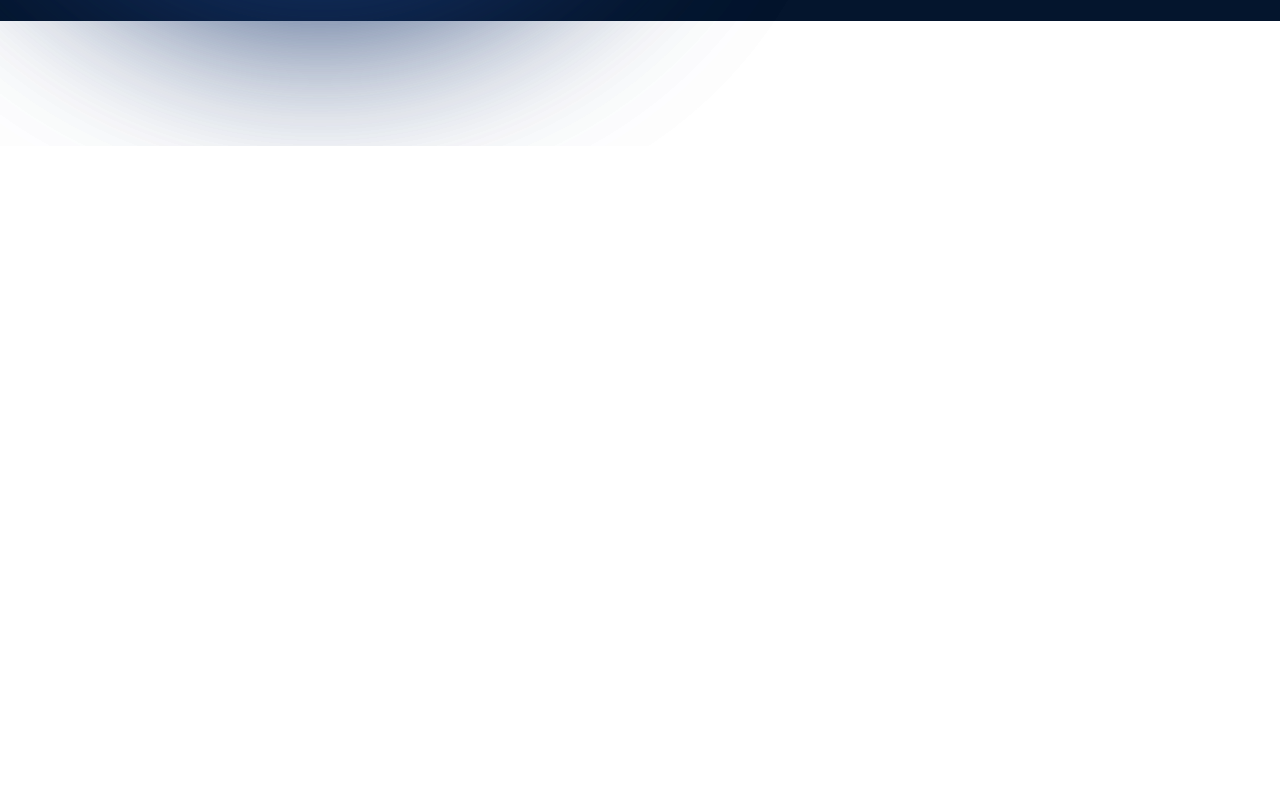
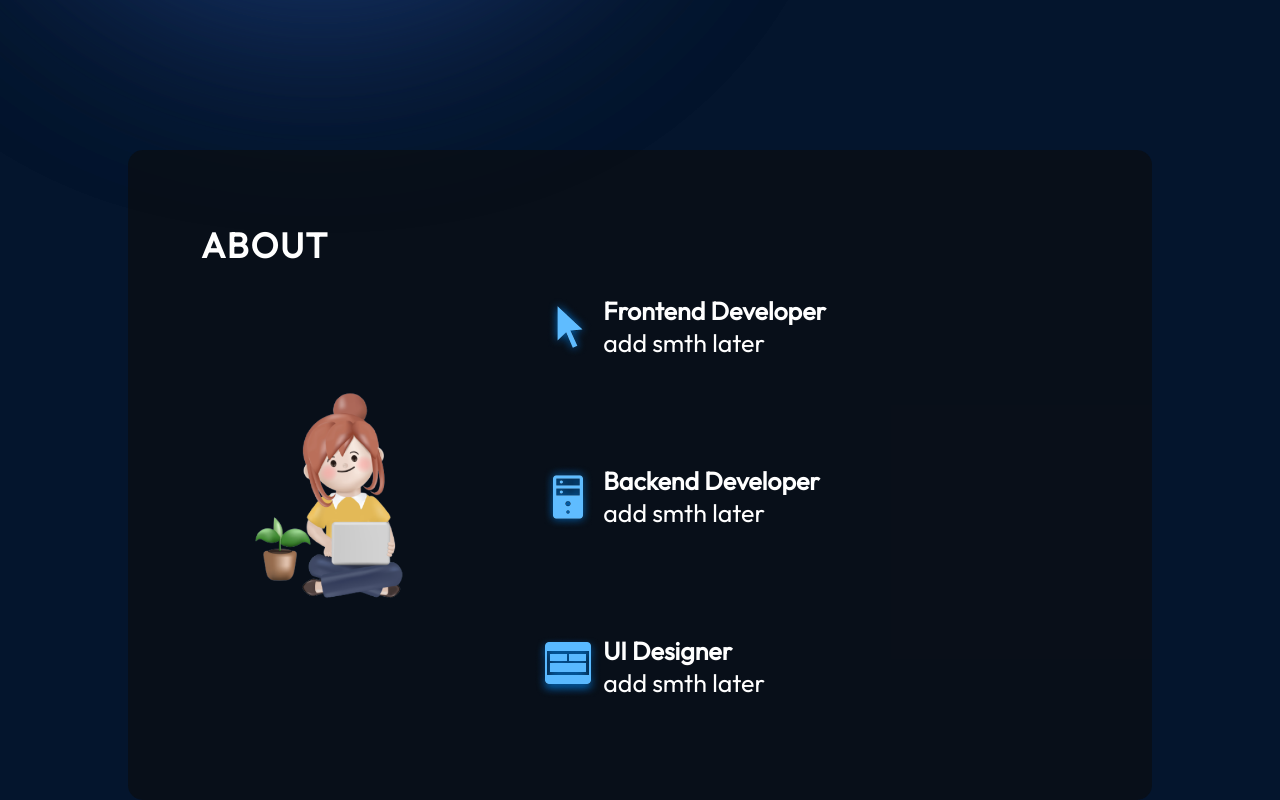
Before and after one commit to VezzzeL/VLFolio, a React (Vite) app: page / in a window 1280 px wide. Shown: the part 654-1454 px from the top of the page. Before the commit the page ends 800 px from the top, so only its background shows below. Built offline with nearby package versions, Linux system fonts and the light colour scheme.

Commit message:
About section added

```diff
--- a/index.html
+++ b/index.html
@@ -1,4 +1,4 @@
-<!doctype html>
+<!DOCTYPE html>
 <html lang="en">
   <head>
     <meta charset="UTF-8" />
--- a/src/App.jsx
+++ b/src/App.jsx
@@ -1,12 +1,14 @@
-import styles from './App.module.css';
-import { Hero } from './components/Hero/Hero';
-import { Navbar } from './components/Navbar/Navbar';
+import styles from "./App.module.css";
+import { About } from "./components/About/About";
+import { Hero } from "./components/Hero/Hero";
+import { Navbar } from "./components/Navbar/Navbar";
 
 function App() {
   return (
     <div className={styles.App}>
       <Navbar />
       <Hero />
+      <About />
     </div>
   );
 }
--- /dev/null
+++ b/src/components/About/About.jsx
@@ -0,0 +1,42 @@
+import React from "react";
+
+import styles from "./About.module.css";
+import { getImageUrl } from "../../utils";
+
+export const About = () => {
+  return (
+    <section className={styles.container} id='about'>
+      <h2 className={styles.title}>About</h2>
+      <div className={styles.content}>
+        <img
+          src={getImageUrl("about/aboutImage.png")}
+          alt="Me sitting with a laptop"
+          className={styles.aboutImage}
+        />
+        <ul className={styles.aboutItems}>
+          <li className={styles.aboutItem}>
+            <img src={getImageUrl("about/cursorIcon.png")} alt="Cursor icon" />
+            <div className={styles.aboutItemText}>
+              <h3>Frontend Developer</h3>
+              <p>add smth later</p>
+            </div>
+          </li>
+          <li className={styles.aboutItem}>
+            <img src={getImageUrl("about/serverIcon.png")} alt="Server icon" />
+            <div className={styles.aboutItemText}>
+              <h3>Backend Developer</h3>
+              <p>add smth later</p>
+            </div>
+          </li>
+          <li className={styles.aboutItem}>
+            <img src={getImageUrl("about/uiIcon.png")} alt="UI icon" />
+            <div className={styles.aboutItemText}>
+              <h3>UI Designer</h3>
+              <p>add smth later</p>
+            </div>
+          </li>
+        </ul>
+      </div>
+    </section>
+  );
+};
--- /dev/null
+++ b/src/components/About/About.module.css
@@ -0,0 +1,92 @@
+@import "../../vars.css";
+
+.container {
+  position: relative;
+  background-color: rgba(12, 12, 12, 0.6);
+  border-radius: 15px;
+  padding: 73px;
+  margin-top: 129px;
+  z-index: 1;
+  margin-left: 10%;
+  margin-right: 10%;
+}
+
+.title {
+  color: var(--color-text);
+  font-size: 35px;
+  font-weight: 700;
+  letter-spacing: 1.75px;
+  text-transform: uppercase;
+}
+
+.content {
+  display: flex;
+  flex-direction: row;
+  align-items: center;
+}
+
+.aboutImage {
+  width: 35%;
+}
+
+.aboutItems {
+  color: var(--color-text);
+  display: flex;
+  flex-direction: column;
+  gap: 50px;
+}
+
+.aboutItem {
+  display: flex;
+  flex-direction: row;
+  align-items: center;
+  border-radius: 20px;
+  list-style: none;
+  padding: 25px;
+  background-image: linear-gradient(
+    90deg,
+    rgba(195, 215, 232, 0.42) 0%,
+    rgba(255, 255, 255, 0) 100%
+  );
+  background-size: 0 100%;
+  background-repeat: no-repeat;
+  transition: 0.4s;
+}
+
+.aboutItem:hover {
+  background-size: 100% 100%;
+}
+
+.aboutItem h3 {
+  font-size: 25px;
+  font-weight: 600;
+}
+
+.aboutItem p {
+  font-size: 25px;
+}
+
+@media screen and (max-width: 830px) {
+  .container {
+    background-color: transparent;
+    padding-left: 0;
+    padding-right: 0;
+  }
+
+  .content {
+    flex-direction: column;
+  }
+
+  .aboutImage {
+    display: none;
+  }
+
+  .aboutItems {
+    margin-top: 29px;
+  }
+
+  .aboutItem {
+    padding-left: 0;
+    padding-right: 0;
+  }
+}
--- a/src/components/Navbar/Navbar.module.css
+++ b/src/components/Navbar/Navbar.module.css
@@ -1,4 +1,4 @@
-@import '../../vars.css';
+@import "../../vars.css";
 
 .navbar {
   position: relative;
@@ -67,10 +67,10 @@
       rgba(25, 55, 109, 1) 100%
     );
     padding: 24px 33px;
-    box-shadow: 0 0 4px 0 rgba(0,0,0,0.25);
+    box-shadow: 0 0 4px 0 rgba(0, 0, 0, 0.25);
   }
 
-  .menuOpen{
+  .menuOpen {
     display: flex;
     z-index: 1;
   }
--- a/src/index.css
+++ b/src/index.css
@@ -4,3 +4,7 @@
   padding: 0;
   font-family: 'Outfit', Arial, Helvetica, sans-serif;
 }
+
+html{
+  scroll-behavior: smooth;
+}
```
Also changed, not shown: src/components/Hero/Hero.module.css (+4 -4 lines).
